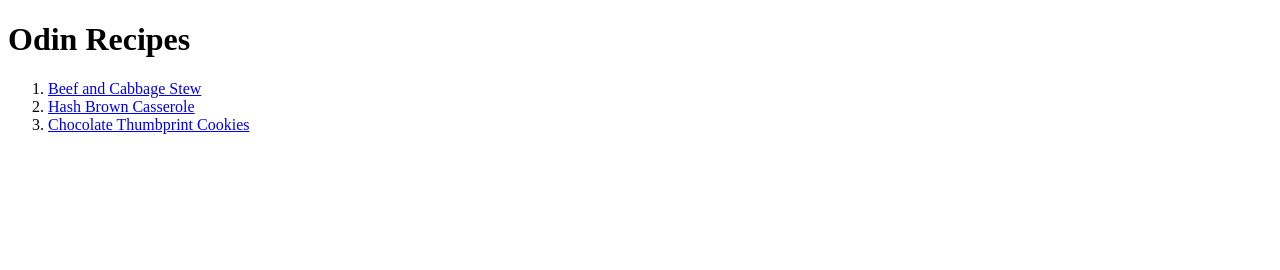
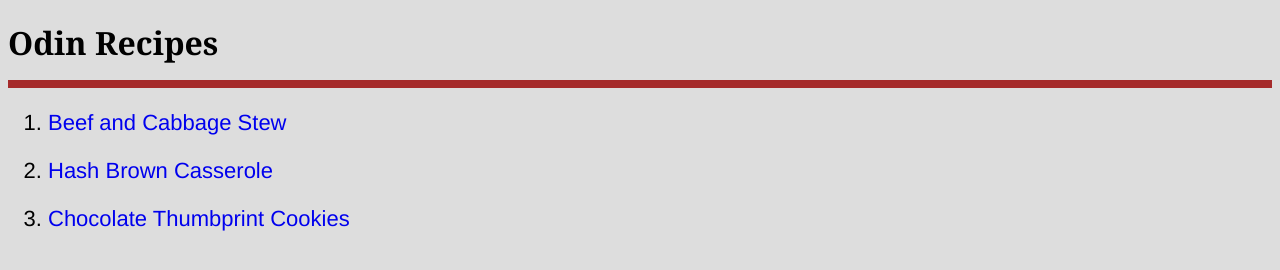
Before and after one commit to DMesser-dev/odin-recipes, a plain HTML site: page index.html in a window 1280 px wide. Drawn offline with Linux system fonts and the light colour scheme.

Commit message:
none
none

```diff
--- a/index.html
+++ b/index.html
@@ -3,6 +3,7 @@
 <head>
     <meta charset="UTF-8">
     <title>Odin Recipes</title>
+    <link rel="stylesheet" href="styles.css">
 </head>
 <body>
     <h1>Odin Recipes</h1>
--- /dev/null
+++ b/styles.css
@@ -0,0 +1,18 @@
+body {
+    background-color: #ddd;
+    font-family: Helvetica, Tahoma, sans-serif;
+}
+h1 {
+    border-bottom: 8px solid brown;
+    font-family: Georgia, serif;
+    padding-bottom: .5em;
+}
+
+li {
+    margin-bottom: 1em;
+    font-size: 22px;
+}
+
+a {
+    text-decoration: none;
+}
```
